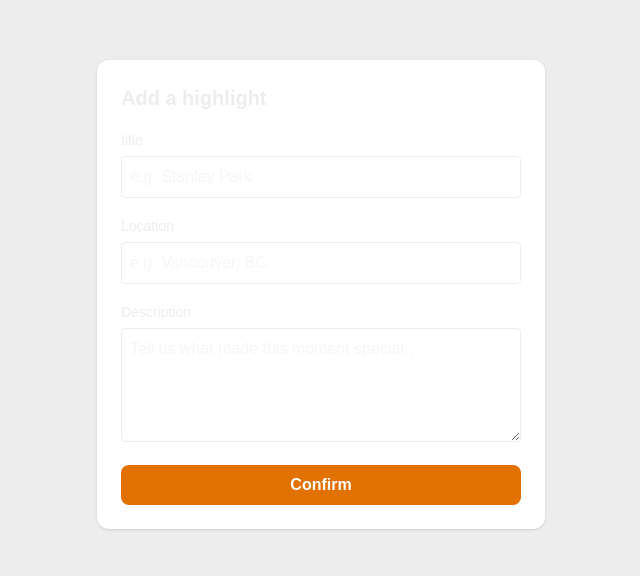
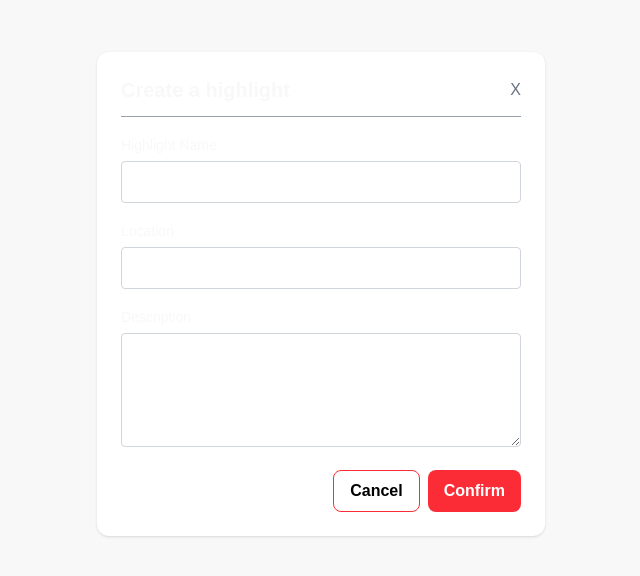
Before and after one commit to LeoMormontoyC/surgeTakeHome, a Next.js app: page /addhighlight in a window 1280 px wide. Shown: the part 106-682 px from the top of the page, without its empty margins (319-959 px from the left). Built offline with nearby package versions, Linux system fonts and the light colour scheme.

Commit message:
Finalized

```diff
--- a/src/app/addhighlight/page.tsx
+++ b/src/app/addhighlight/page.tsx
@@ -3,12 +3,21 @@ export const dynamic = 'force-dynamic';
 import { useRouter } from "next/navigation";
 import { useState } from "react";
 
+
 async function openverseImage(query: string): Promise<string | null> {
     const imageLink = `https://api.openverse.org/v1/images/?q=${encodeURIComponent(query)}&page_size=1`;
     const image = await fetch(imageLink);
+
     if (!image.ok)
         return null;
-    const json = await image.json() as { results: { thumbnail?: string; url?: string }[] };
+
+    const json = await image.json() as {
+        results: {
+            thumbnail?: string;
+            url?: string
+        }[]
+    };
+
     if (!json.results?.length)
         return null;
 
@@ -35,7 +44,7 @@ export default function AddHighlightPage() {
             if (!img) throw new Error('Could not find an image for that name.');
 
             const saved = await fetch(
-                "https://surgetakehome.vercel.app/api/postreview/kestrel",
+                "/api/postreview",
                 {
                     method: "POST",
                     headers: {
@@ -48,7 +57,8 @@ export default function AddHighlightPage() {
                     }),
                 }
             );
-            if (!saved.ok) throw new Error('Failed to submit review');
+            if (!saved.ok)
+                throw new Error('Failed to submit review');
             router.push("/");
         }
         catch {
@@ -64,15 +74,21 @@ export default function AddHighlightPage() {
             <form
                 onSubmit={handleSubmit}
                 className="w-full max-w-md bg-white rounded-xl shadow p-6 space-y-4">
-                <h1 className="text-xl font-bold text-left">Add a highlight</h1>
+                <header className=" flex items-center justify-between border-b border-gray-400 pb-3">
+                    <h1 className="text-xl font-bold text-left">
+                        Create a highlight
+                    </h1>
 
+                    <button onClick={() => router.push('/')} className="text-gray-500 hover:text-gray-700 focus:outline-none">
+                        X
+                    </button>
+                </header>
                 <label className="block">
-                    <span className="text-sm font-medium">title</span>
+                    <span className="text-sm font-medium">Highlight Name</span>
                     <input
-                        title="name"
+                        title="title"
                         required
-                        className="mt-1 w-full rounded border p-2"
-                        placeholder="e.g. Stanley Park"
+                        className="mt-1 w-full rounded border p-2 border-gray-300"
                     />
                 </label>
 
@@ -81,8 +97,7 @@ export default function AddHighlightPage() {
                     <input
                         title="location"
                         required
-                        className="mt-1 w-full rounded border p-2"
-                        placeholder="e.g. Vancouver, BC"
+                        className="mt-1 w-full rounded border p-2 border-gray-300"
                     />
                 </label>
 
@@ -92,19 +107,24 @@ export default function AddHighlightPage() {
                         title="description"
                         rows={4}
                         required
-                        className="mt-1 w-full rounded border p-2"
-                        placeholder="Tell us what made this moment special…"
+                        className="mt-1 w-full rounded border p-2 border-gray-300"
                     />
                 </label>
 
                 {error && <p className="text-red-600 text-sm">{error}</p>}
-
-                <button
-                    type="submit"
-                    disabled={submit}
-                    className="w-full bg-amber-600 text-white rounded-lg py-2 font-semibold disabled:opacity-50">
-                    {submit ? 'Confirming...' : 'Confirm'}
-                </button>
+                <div className=" flex gap-2 justify-end">
+                    <button
+                        className="p-4 border border-red-500 bg-white hover:bg-gray-200 text-black rounded-lg py-2 font-semibold disabled:opacity-50"
+                        onClick={() => router.push('/')}>
+                        Cancel
+                    </button>
+                    <button
+                        type="submit"
+                        disabled={submit}
+                        className=" p-4 bg-red-500 hover:bg-red-400 text-white rounded-lg py-2 font-semibold disabled:opacity-50 ">
+                        {submit ? 'Confirming...' : 'Confirm'}
+                    </button>
+                </div>
             </form>
         </main>
     );
--- /dev/null
+++ b/src/app/api/getreviews/route.ts
@@ -0,0 +1,14 @@
+import { NextResponse, NextRequest } from "next/server";
+
+const getLink = `https://surgetakehome.vercel.app/api/getreviews/kestrel`
+
+export async function GET() {
+    const res = await fetch(getLink, { cache: "no-store" });
+
+    if (!res.ok) {
+        return NextResponse.json({ error: `Upstream ${res.status}` }, { status: res.status });
+    }
+
+    const imgInfo = await res.json();
+    return NextResponse.json(imgInfo);
+}
--- /dev/null
+++ b/src/app/api/postreview/route.ts
@@ -0,0 +1,20 @@
+import { NextResponse, NextRequest } from "next/server";
+
+const postLink = `https://surgetakehome.vercel.app/api/postreview/kestrel`
+
+export async function POST(req: NextRequest) {
+    const imgInfo = await req.json();
+
+    const upstream = await fetch(postLink, {
+        method: 'POST',
+        headers: { "Content-type": "application/json" },
+        body: JSON.stringify(imgInfo),
+    },);
+
+    if (!upstream.ok) {
+        return NextResponse.json({ error: `Upstream ${upstream.status}` }, { status: upstream.status });
+    }
+
+    const responseData = await upstream.json();
+    return NextResponse.json(responseData);
+}
--- a/src/app/globals.css
+++ b/src/app/globals.css
@@ -1,8 +1,8 @@
 @import "tailwindcss";
 
 :root {
-    --background: #ededed;
-    --foreground: #ededed;
+    --background: #f8f8f8;
+    --foreground: #f8f8f8;
 }
 
 @theme inline {
@@ -14,13 +14,15 @@
 
 @media (prefers-color-scheme: dark) {
   :root {
-    --background: #ededed;
+    --background: #f8f8f8;
     --foreground: #000000;
   }
 }
-
+html,
 body {
   background: var(--background);
   color: var(--foreground);
   font-family: Arial, Helvetica, sans-serif;
+  height: 100%;
+  overflow: auto;
 }
--- a/src/app/page.tsx
+++ b/src/app/page.tsx
@@ -3,9 +3,9 @@ export const dynamic = 'force-dynamic';
 import Image from "next/image";
 import { useState, useEffect } from "react";
 import { useRouter } from 'next/navigation';
-import { v4 as uuid } from "uuid";
 
 type apiHighlight = {
+  id: string
   title: string;
   location: string;
   description: string;
@@ -16,7 +16,7 @@ type Highlight = {
   title: string;
   location: string;
   description: string;
-  imageLink: string;
+  imageLink: string | null;
 };
 
 async function openverseImage(query: string): Promise<string | null> {
@@ -24,7 +24,15 @@ async function openverseImage(query: string): Promise<string | null> {
   const image = await fetch(imageLink);
   if (!image.ok)
     return null;
-  const json = await image.json() as { results: { thumbnail?: string; url?: string }[] };
+
+  const json = await image.json() as {
+    results: {
+      thumbnail?: string;
+      url?: string
+    }[]
+  };
+
+
   if (!json.results?.length)
     return null;
 
@@ -40,18 +48,21 @@ export default function Home() {
   useEffect(() => {
     async function load() {
       try {
-        const getReviews = await fetch("https://surgetakehome.vercel.app/api/getreviews/kestrel");
+        const getReviews = await fetch(`/api/getreviews`, { cache: "no-store" });
         const info: apiHighlight[] = await getReviews.json();
+
+
 
         const highlightImages: Highlight[] = await Promise.all(
           info.map(async (highlight) => {
             const img = await openverseImage(highlight.title);
+
             return {
-              uniqueId: uuid(),
+              uniqueId: highlight.id,
               title: highlight.title,
               location: highlight.location,
               description: highlight.description,
-              imageLink: img ?? "",
+              imageLink: img ?? null,
             };
           })
         );
@@ -73,8 +84,8 @@ export default function Home() {
       <div className=" px-[5%] pt-[3%] align-top">
         <h1 className=" pl-3  pt-3 text-xs text-orange-500 font-bold">HIGHLIGHTS</h1>
 
-        <section className="w-fit flex-none max-w-[68ch] p-3">
-          <h2 className="text-3xl text-black text-pretty">
+        <section className="w-fit flex-none max-w-[71ch] p-3">
+          <h2 className="text-[28px] text-black text-pretty font-bold pb-2">
             What are the special moments of your life?
           </h2>
           <p className="text-gray-800 hyphens-auto text-base">
@@ -93,17 +104,19 @@ export default function Home() {
         {!loading && !error && (
           <div className=" flex justify-center">
             <div className=" columns-1 min-[755px]:columns-2 xl:columns-3 gap-4 p-4">
-              {highlights.map(highlight =>
-                <div key={highlight.uniqueId} className=" flex flex-col overflow-hidden bg-gray-100 rounded-2xl min-h-[170px] mb-4">
-                  <div className="relative h-[160px] w-full overflow-hidden m-1 mt-4 flex justify-center ">
+
+              {highlights.filter(highlight => highlight.imageLink).map(highlight =>
+                <div key={highlight.uniqueId} className=" flex flex-col overflow-hidden bg-white rounded-2xl min-h-[170px] mb-4 p-3">
+                  <div className="relative aspect-video overflow-hidden flex justify-center ">
                     <Image
-                      src={highlight.imageLink}
-                      height={160} width={320}
+                      src={highlight.imageLink as string}
+                      sizes="(max-width: 768px) 100vw,(max-width: 1280px) 50vw, 33vw"
+                      fill
                       alt={highlight.title}
                       className="object-cover rounded-2xl"
                     />
                   </div>
-                  <div className="p-4 break-words">
+                  <div className=" pt-3 break-words">
                     <h3 className="font-semibold">{highlight.title}</h3>
                     <p className="text-sm text-gray-600">{highlight.location}</p>
                     <p className="text-sm">{highlight.description}</p>
@@ -114,7 +127,7 @@ export default function Home() {
             </div>
           </div>
         )}
-        <button className="fixed right-4 z-50 bg-red-500 rounded-xl p-3 hover:bg-red-400"
+        <button className="fixed bottom-4 right-4 z-50 bg-red-500 rounded-xl p-3 hover:bg-red-400 text-white"
           onClick={() => router.push('/addhighlight')}>
           Create +
         </button>
```
Also changed, not shown: src/app/placeholder.png (added).
